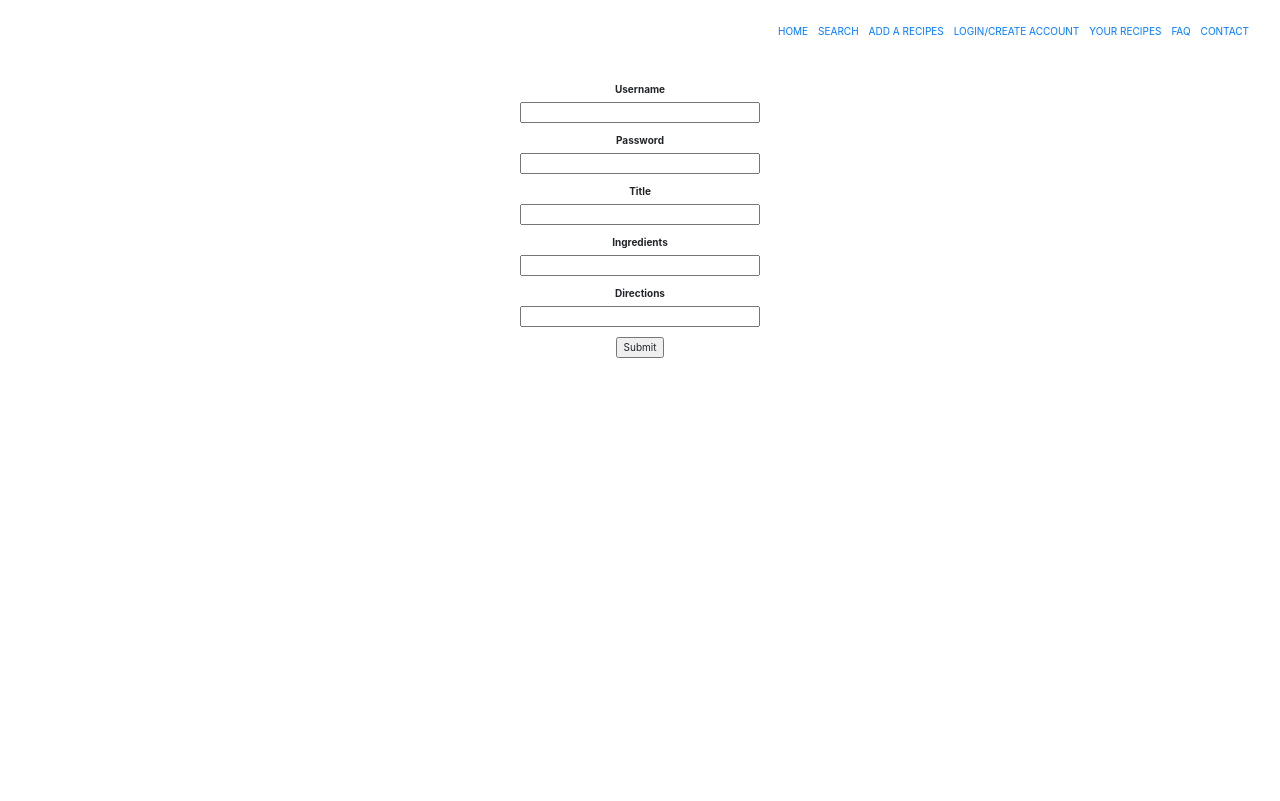
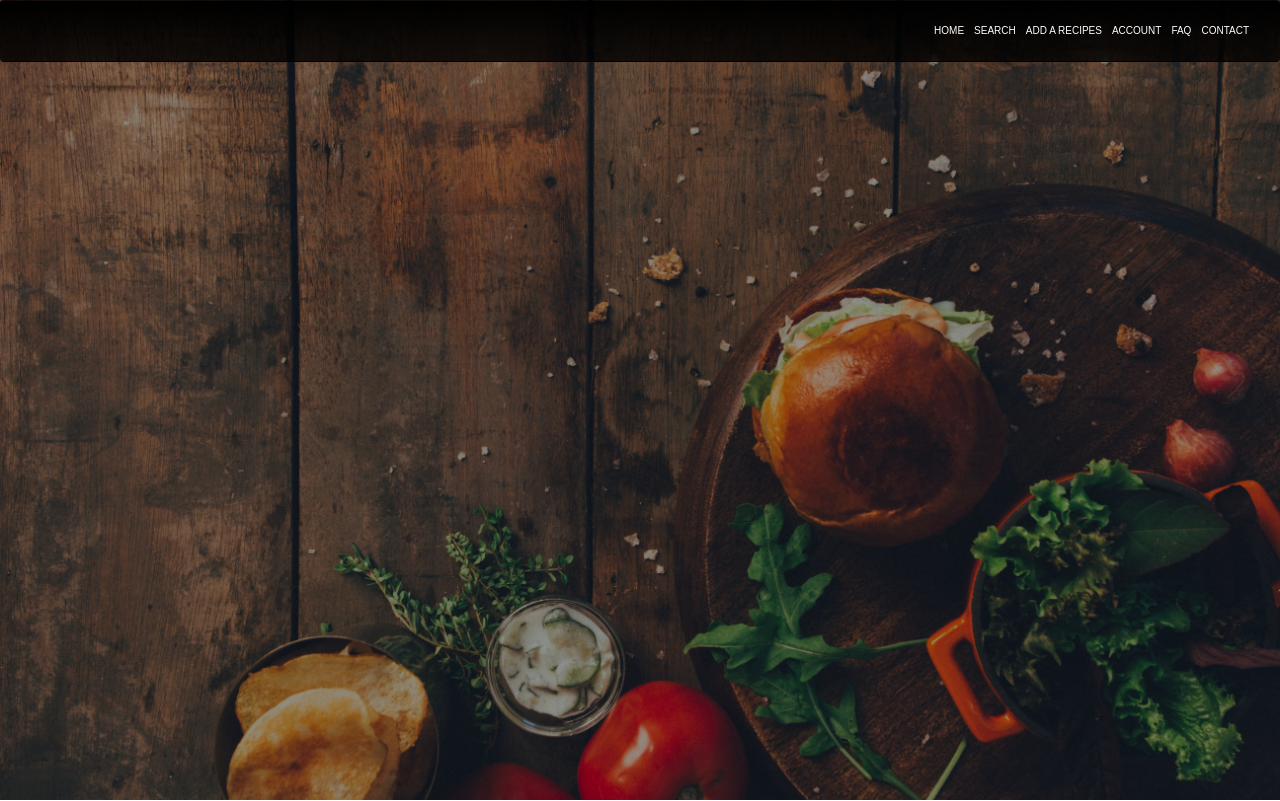
Before and after one commit to enos2328/cst205-project, a Flask app: page /addrecipe in a window 1280 px wide. Shown: the top 801 px of the page. Before the commit the page ends 358 px from the top, so only its background shows below. Run offline with Flask 2, Linux system fonts and the light colour scheme; some libraries are stand-ins or nearby versions.

Commit message:
Update addrecipe.html

```diff
--- a/templates/addrecipe.html
+++ b/templates/addrecipe.html
@@ -10,7 +10,7 @@
   	<head>
         <meta charset="utf-8">
         <title>Hungy - Add Recipe</title>
-        <link rel="stylesheet" type="text/css" href="{{ url_for('static', filename='css/main.css') }}">
+        <link rel="stylesheet" type="text/css" href="{{ url_for('static', filename='css/style.css') }}">
         <link rel="stylesheet" href="https://stackpath.bootstrapcdn.com/bootstrap/4.3.1/css/bootstrap.min.css">
         <script src="https://code.jquery.com/jquery-3.3.1.slim.min.js"></script>
         <script src="https://cdnjs.cloudflare.com/ajax/libs/popper.js/1.14.7/umd/popper.min.js"></script>
@@ -40,11 +40,8 @@
                         		<a class="nav-link" href="/addrecipe">ADD A RECIPES</a>
                         	</li>
                         	<li class="nav-item">
-                        		<a class="nav-link" href="/login">LOGIN/CREATE ACCOUNT</a>
+                        		<a class="nav-link" href="/login">ACCOUNT</a>
                         	</li>
-                          	<li class="nav-item">
-                          		<a class="nav-link" href="/login">YOUR RECIPES</a>
-                          	</li>
                           	<li class="nav-item">
                           		<a class="nav-link" href="/faq">FAQ</a>
                           	</li>
@@ -52,7 +49,7 @@
                           		<a class="nav-link" href="/contact">CONTACT</a>
                           	</li>
                        	</ul>
-                  </div>
+                	</div>
               	</nav>
           	</div>
       	</header>
```
